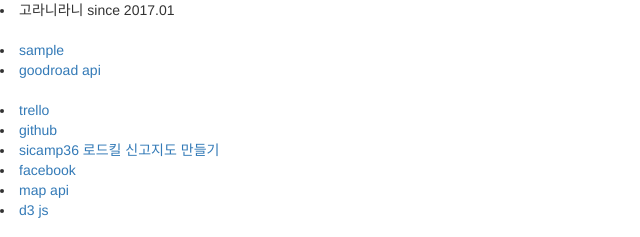
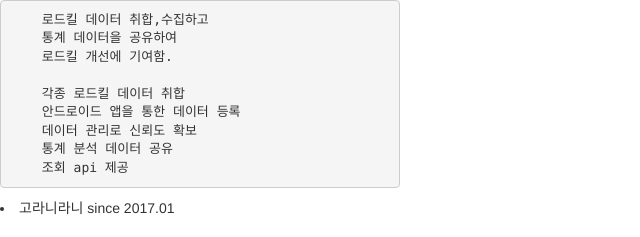
Before and after one commit to goodroad/goodroad.github.io, a plain HTML site: page index.html in a window 1280 px wide. Shown: the top 237 px of the page, without its empty margins (0-640 px from the left). Drawn offline with nearby package versions, Linux system fonts and the light colour scheme.

```diff
--- a/index.html
+++ b/index.html
@@ -13,6 +13,21 @@
     <link rel="stylesheet" href="https://maxcdn.bootstrapcdn.com/bootstrap/3.3.7/css/bootstrap.min.css" integrity="sha384-BVYiiSIFeK1dGmJRAkycuHAHRg32OmUcww7on3RYdg4Va+PmSTsz/K68vbdEjh4u" crossorigin="anonymous">
 </head>
 <body>
+
+<div style="width: 400px">
+
+<pre >
+    로드킬 데이터 취합,수집하고
+    통계 데이터을 공유하여
+    로드킬 개선에 기여함.
+
+    각종 로드킬 데이터 취합
+    안드로이드 앱을 통한 데이터 등록
+    데이터 관리로 신뢰도 확보
+    통계 분석 데이터 공유
+    조회 api 제공
+</pre>
+</div>
 
 <lo>
     <li> 고라니라니 since 2017.01</li>
```
